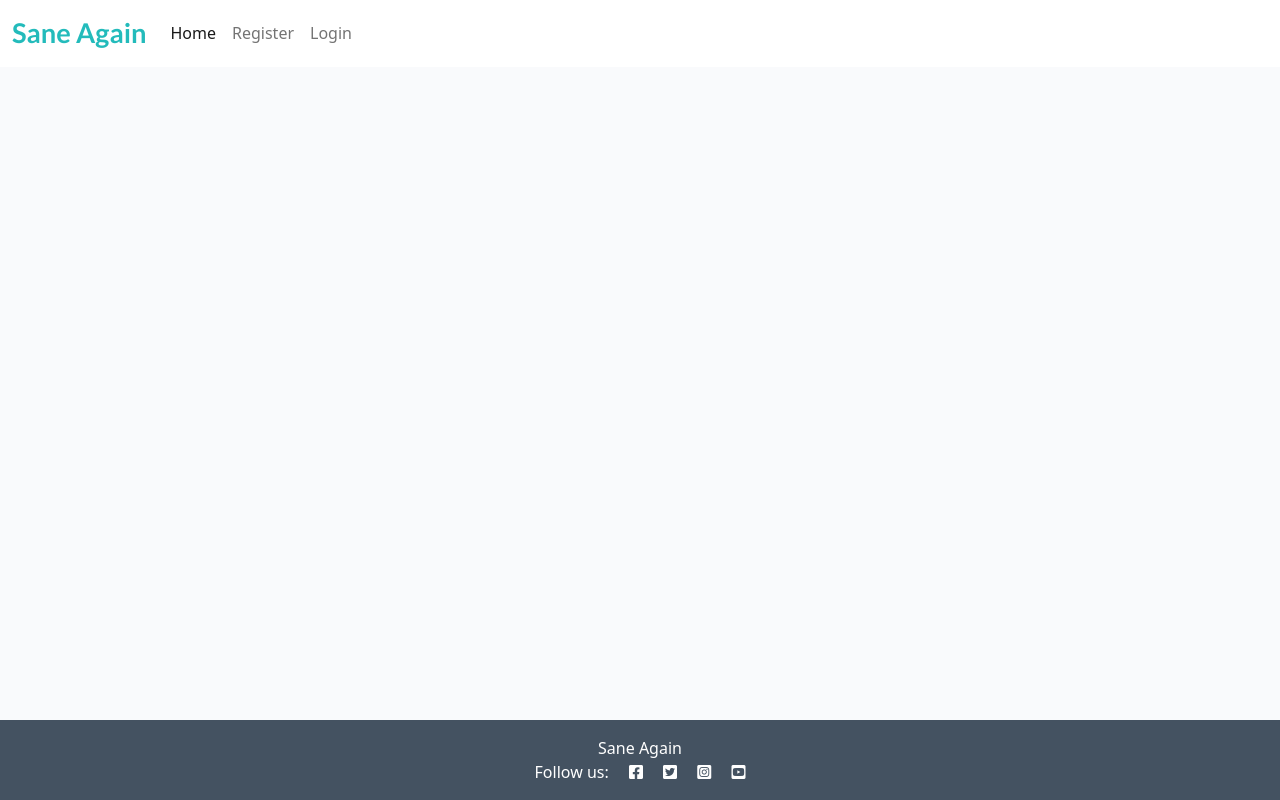
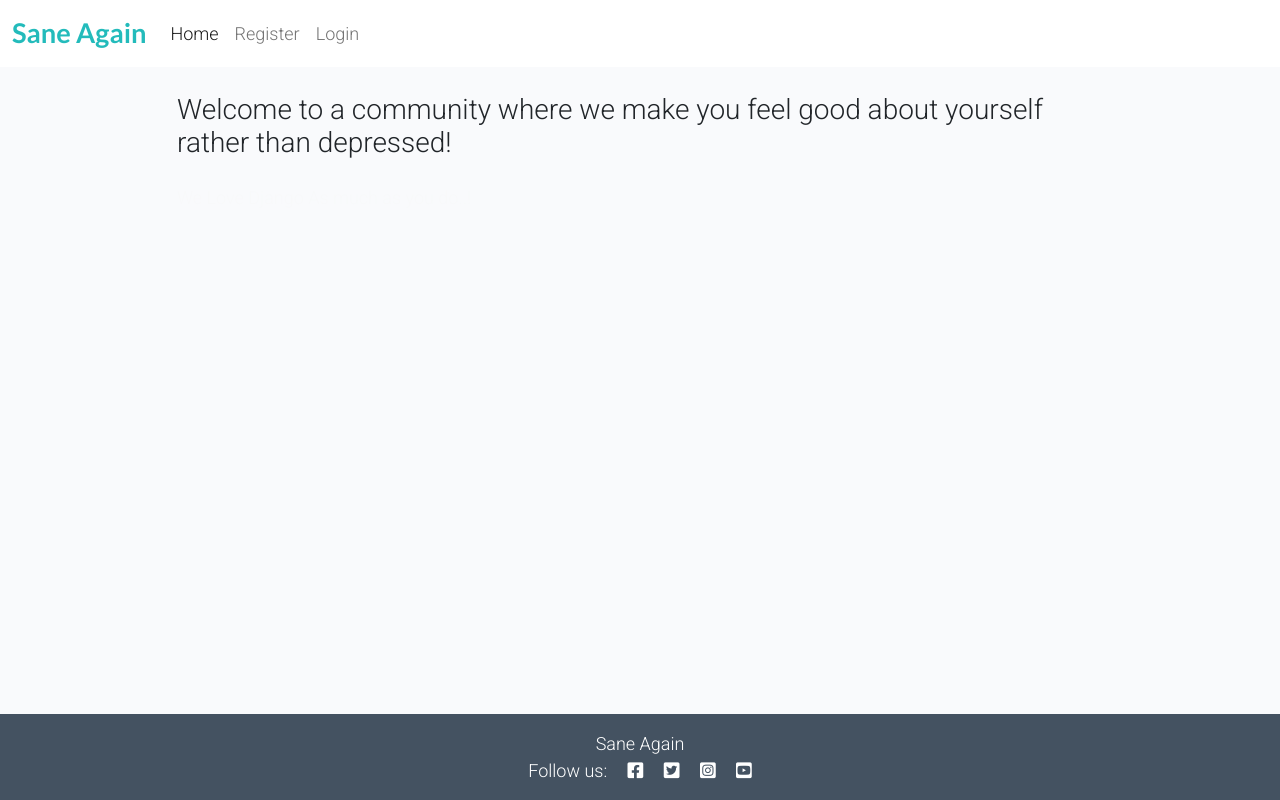
Before and after one commit to RH-devs/sane-again, a Django app: page / in a window 1280 px wide. Run offline with Django 3.2, Linux system fonts and the light colour scheme; data that the repository does not hold is empty.

Commit message:
create heading for home page

```diff
--- a/saneagain/settings.py
+++ b/saneagain/settings.py
@@ -29,9 +29,8 @@ TEMPLATES_DIR = os.path.join(BASE_DIR, 'templates')
 SECRET_KEY = os.environ.get('SECRET_KEY')
 
 # SECURITY WARNING: don't run with debug turned on in production!
-DEBUG = False
+DEBUG = True
 
-X_FRAME_OPTIONS = 'SAMEORIGIN'
 
 ALLOWED_HOSTS = ['sane-again.herokuapp.com', 'localhost']
 
--- a/static/css/style.css
+++ b/static/css/style.css
@@ -85,7 +85,7 @@ body {
 
 .post-link:hover,
 .page-link {
-    color: #E84610;
+    color: gold;
 }
 
 .post-title {
--- a/templates/index.html
+++ b/templates/index.html
@@ -2,16 +2,48 @@
 
 {% block content %}
 
-<div class="container-fluid">
+<style>
+    body {
+        font-family: "Roboto", sans-serif;
+        font-size: 18px;
+        background-color: #fdfdfd;
+    }
+
+    .head_text {
+        color: white;
+    }
+
+    .card {
+        box-shadow: 0 16px 48px #E3E7EB;
+    }
+</style>
+
+<header class="masthead">
+    <div class="overlay"></div>
+    <div class="container">
+        <div class="row">
+            <div class=" col-md-8 col-md-10 mx-auto">
+                <div class="site-heading">
+                    <h3 class=" site-heading my-4 mt-3 text-black"> Welcome to a community where we make you feel good about yourself rather than depressed! </h3>
+                    <p class="text-light">We Love Django As much as you do..! &nbsp
+                    </p>
+                </div>
+            </div>
+        </div>
+    </div>
+</header>
+<div class="container">
     <div class="row">
 
-        <!-- Blog Content Section -->
+
+        <!-- Sane Again Content Section -->
         <div class="col-12 mt-3 left">
             <div class="row">
                 {% for post in post_list %}
                 <div class="col-md-4">
                     <div class="card mb-4">
                         <div class="card-body">
+
                             <div class="image-container">
                                 {% if "placeholder" in post.featured_image.url %}
                                 <img class="card-img-top"
```
Also changed, not shown: templates/account/login.html (line endings or trailing spaces).
